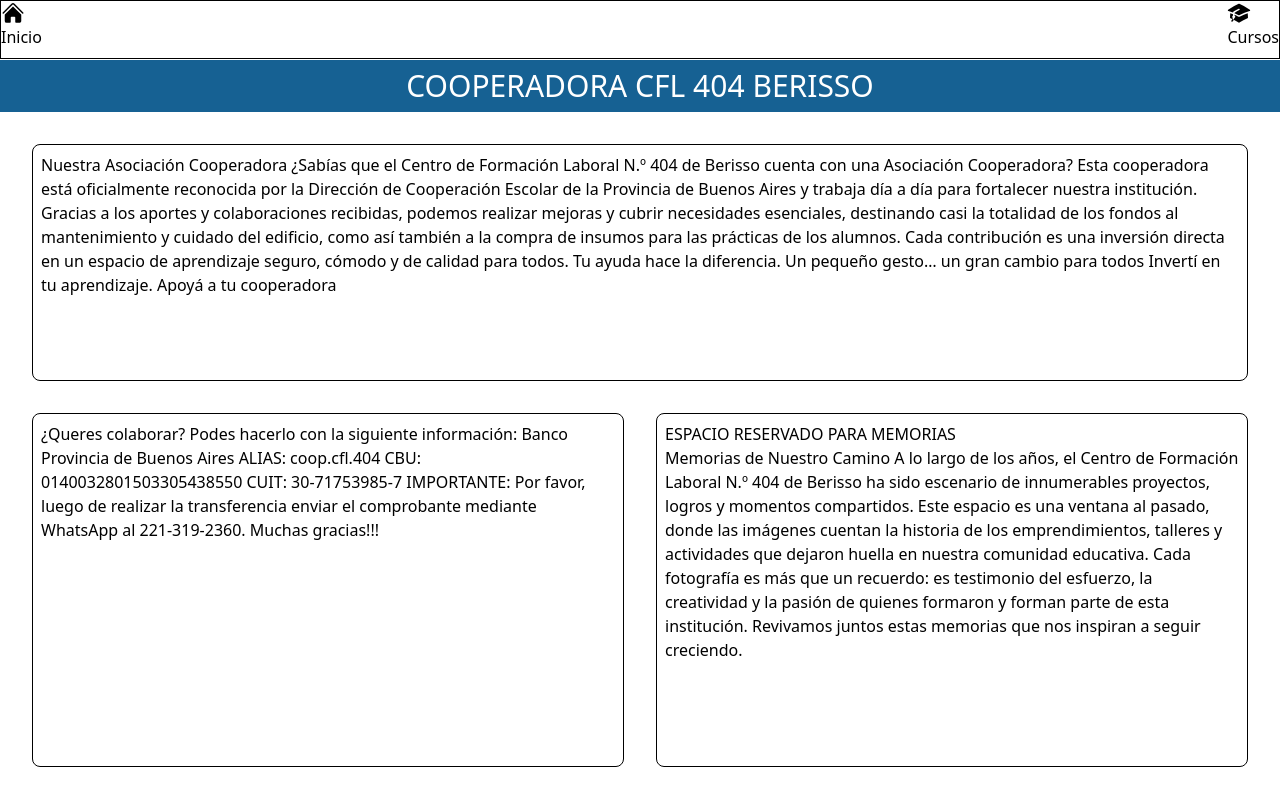
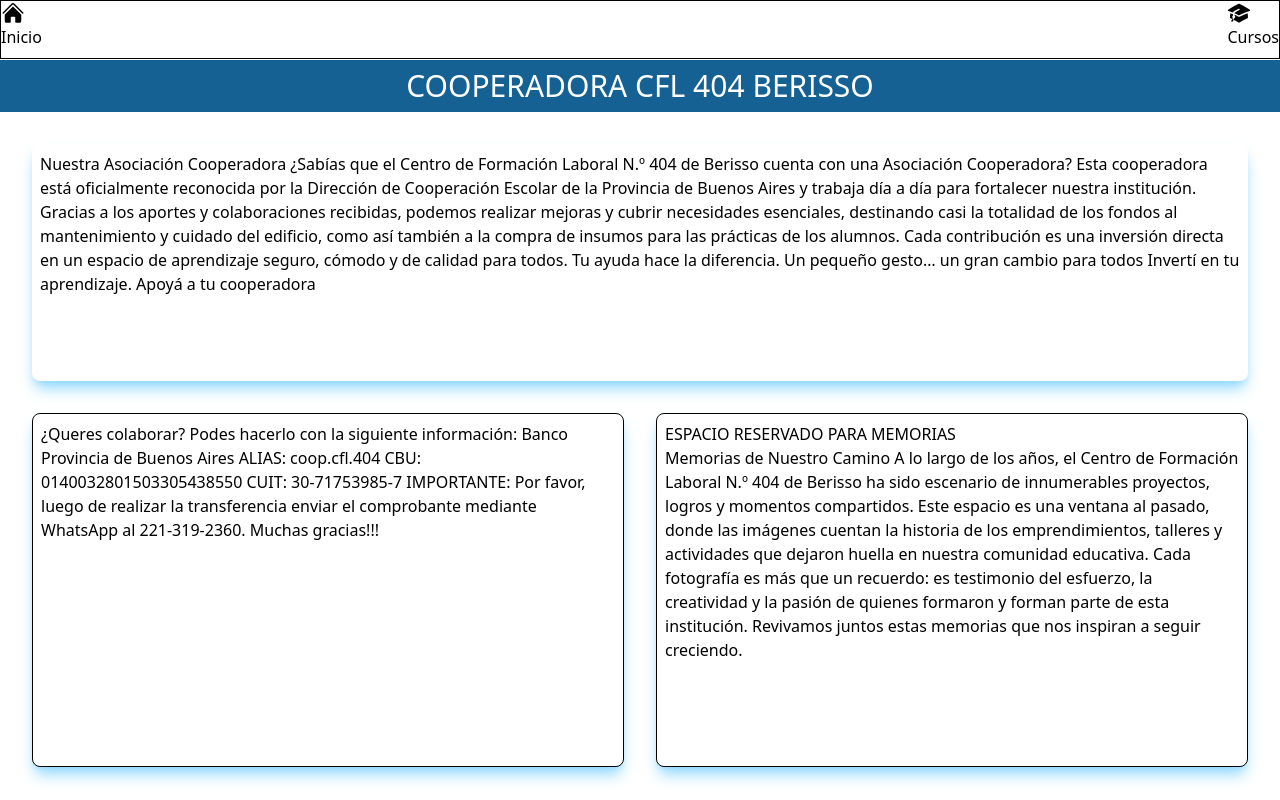
Before and after one commit to sebastianFeltes/cfl404web-client, a React (Vite) app: page /cooperadora in a window 1280 px wide. Built offline with nearby package versions, Linux system fonts and the light colour scheme.

Commit message:
se agregaron sombreado

```diff
--- a/src/pages/Cooperadora.jsx
+++ b/src/pages/Cooperadora.jsx
@@ -1,12 +1,13 @@
 function Cooperadora() {
   return (
     <div className="h-full w-full flex flex-col justify-evenly gap-8 pb-8">
+     {/* <img src="https://images.pexels.com/photos/3184397/pexels-photo-3184397.jpeg" alt="imagen de fondo">*/}
       <h2 className="text-3xl text-white font-poppins font-medium p-2 text-center bg-customDark-blue">
         COOPERADORA CFL 404 BERISSO
       </h2>
 
       <div className="flex h-1/3 px-8 bg-white">
-        <p className="font-poppins border p-2 rounded-lg">
+        <p className="font-poppins  shadow-lg shadow-customSoft-blue p-2 rounded-lg">
           Nuestra Asociación Cooperadora ¿Sabías que el Centro de Formación
           Laboral N.º 404 de Berisso cuenta con una Asociación Cooperadora? Esta
           cooperadora está oficialmente reconocida por la Dirección de
@@ -24,7 +25,7 @@ function Cooperadora() {
       </div>
 
       <div className="px-8 h-1/2 flex justify-between gap-8">
-        <div className="border p-2 rounded-lg w-1/2 bg-white">
+        <div className="border shadow-lg shadow-customSoft-blue p-2 rounded-lg w-1/2 bg-white">
           <p className="font-poppins">
             ¿Queres colaborar? Podes hacerlo con la siguiente información: Banco
             Provincia de Buenos Aires ALIAS: coop.cfl.404 CBU:
@@ -35,7 +36,7 @@ function Cooperadora() {
         </div>
 
         {/* Se armó maquetado DIV para agregar Memorias */}
-        <div className="border p-2 rounded-lg  w-1/2 bg-white">
+        <div className="border shadow-lg shadow-customSoft-blue p-2 rounded-lg  w-1/2 bg-white">
           ESPACIO RESERVADO PARA MEMORIAS
           <p className="font-poppins">
             Memorias de Nuestro Camino A lo largo de los años, el Centro de
```
